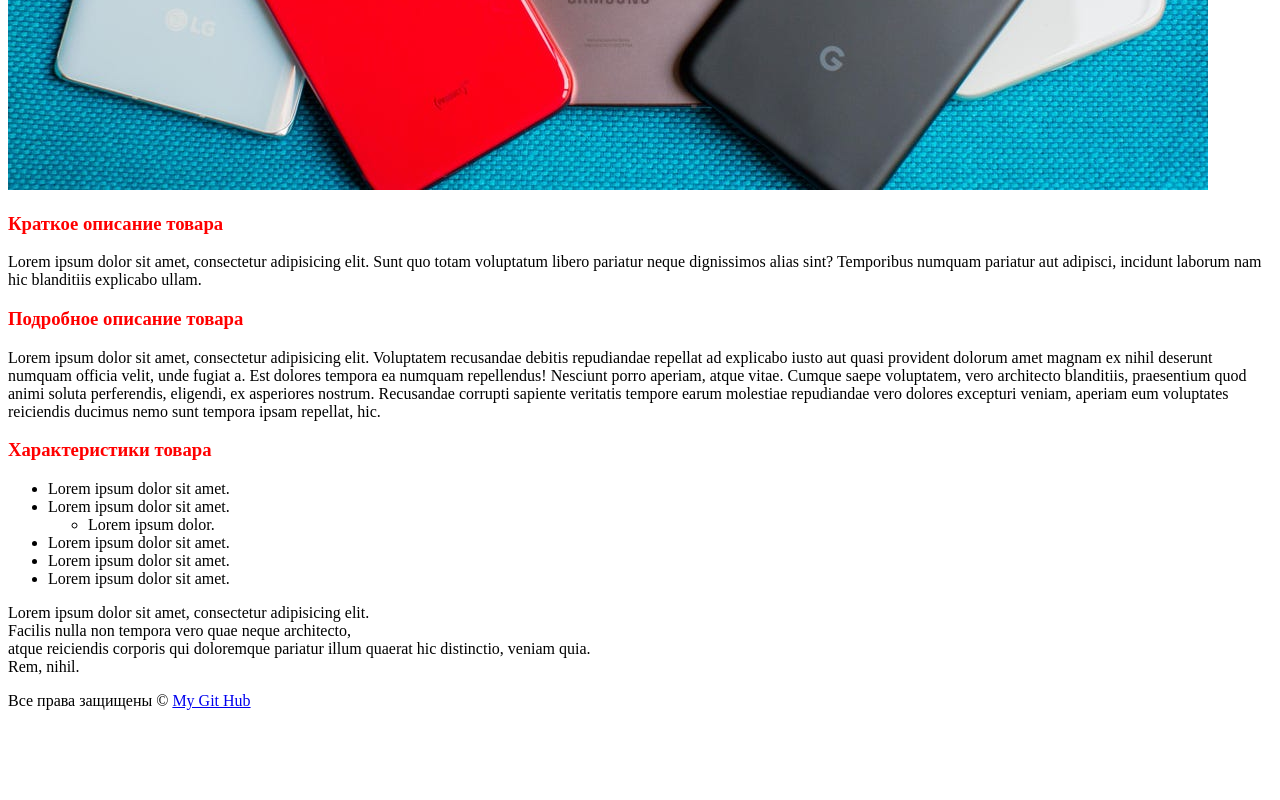
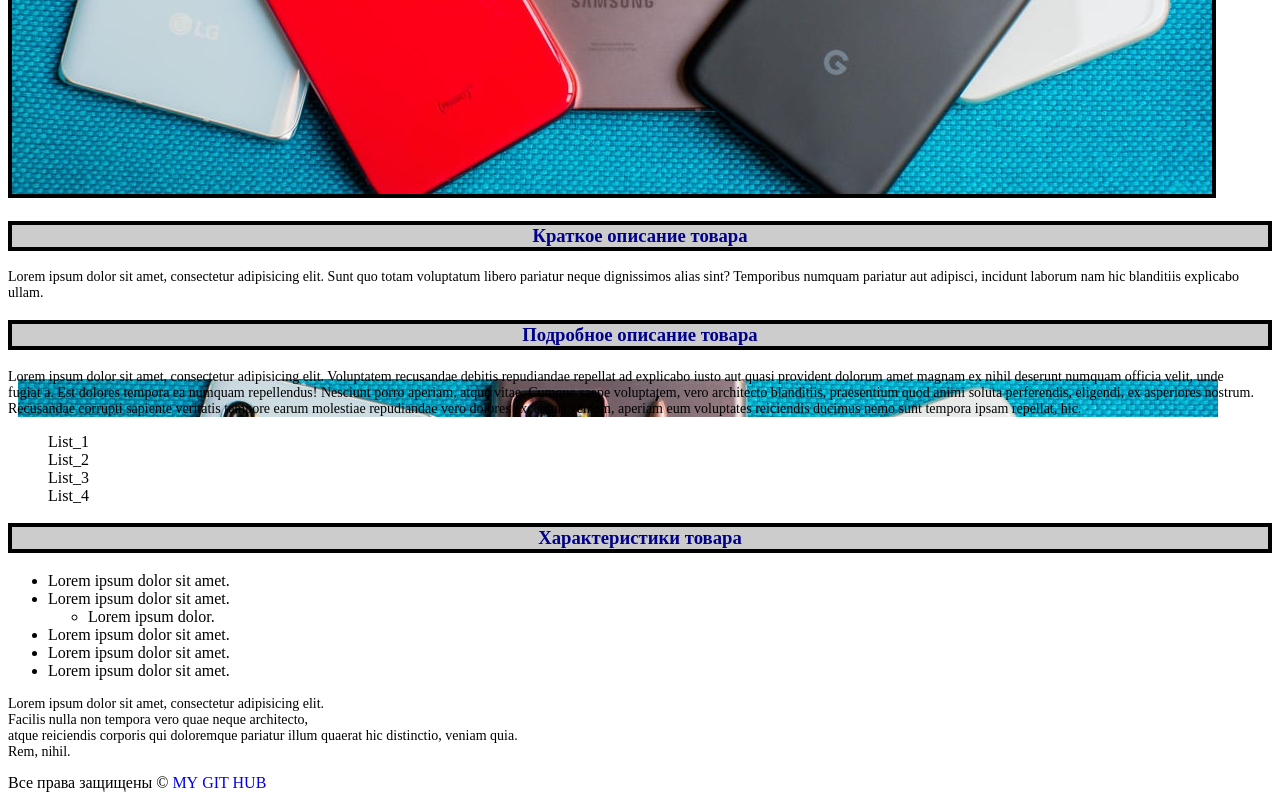
Before and after one commit to vaakavak/git-repo, a plain HTML site: page catalog/phone.html in a window 1280 px wide. Shown: the part 572-1372 px from the top of the page. Before the commit the page ends 1290 px from the top, so only its background shows below. Drawn offline with Linux system fonts and the light colour scheme.

Commit message:
edit style.css

```diff
--- a/catalog/phone.html
+++ b/catalog/phone.html
@@ -15,11 +15,17 @@
         <li><a href="../contacts.html">Контакты</a></li>
     </ul>
     <img src="../img/phone.jpeg" alt="phone">
-    <h3>Краткое описание товара</h3>
+    <h3 class="heading">Краткое описание товара</h3>
     <p>Lorem ipsum dolor sit amet, consectetur adipisicing elit. Sunt quo totam voluptatum libero pariatur neque dignissimos alias sint? Temporibus numquam pariatur aut adipisci, incidunt laborum nam hic blanditiis explicabo ullam.</p>
-    <h3>Подробное описание товара</h3>
-    <p>Lorem ipsum dolor sit amet, consectetur adipisicing elit. Voluptatem recusandae debitis repudiandae repellat ad&nbsp;explicabo iusto aut quasi provident dolorum amet magnam ex&nbsp;nihil deserunt numquam officia velit, unde fugiat&nbsp;a. Est dolores tempora ea&nbsp;numquam repellendus! Nesciunt porro aperiam, atque vitae. Cumque saepe voluptatem, vero architecto blanditiis, praesentium quod animi soluta perferendis, eligendi, ex&nbsp;asperiores nostrum. Recusandae corrupti sapiente veritatis tempore earum molestiae repudiandae vero dolores excepturi veniam, aperiam eum voluptates reiciendis ducimus nemo sunt tempora ipsam repellat, hic.</p>
-    <h3>Характеристики товара</h3>
+    <h3 class="heading">Подробное описание товара</h3>
+    <p class="blue">Lorem ipsum dolor sit amet, consectetur adipisicing elit. Voluptatem recusandae debitis repudiandae repellat ad&nbsp;explicabo iusto aut quasi provident dolorum amet magnam ex&nbsp;nihil deserunt numquam officia velit, unde fugiat&nbsp;a. Est dolores tempora ea&nbsp;numquam repellendus! Nesciunt porro aperiam, atque vitae. Cumque saepe voluptatem, vero architecto blanditiis, praesentium quod animi soluta perferendis, eligendi, ex&nbsp;asperiores nostrum. Recusandae corrupti sapiente veritatis tempore earum molestiae repudiandae vero dolores excepturi veniam, aperiam eum voluptates reiciendis ducimus nemo sunt tempora ipsam repellat, hic.</p>
+    <ul class="list">
+        <li>List_1</li>
+        <li>List_2</li>
+        <li>List_3</li>
+        <li>List_4</li>
+    </ul>
+    <h3 class="heading">Характеристики товара</h3>
     <ul>
         <li>Lorem ipsum dolor sit amet.</li>
         <li>Lorem ipsum dolor sit amet.
@@ -32,7 +38,7 @@
         <li>Lorem ipsum dolor sit amet.</li>
     </ul>
     <p>Lorem ipsum dolor sit amet, consectetur adipisicing elit.<br> Facilis nulla non tempora vero quae neque architecto,<br> atque reiciendis corporis qui doloremque pariatur illum quaerat hic distinctio, veniam quia. <br>Rem, nihil.</p>
-    Все права защищены &copy;&nbsp;<a href="https://github.com/vaakavak" target="_blank">My&nbsp;Git Hub</a>
+    Все права защищены &copy;&nbsp;<a class="link" href="https://github.com/vaakavak" target="_blank">My&nbsp;Git Hub</a>
 </body>
 
 </html>
--- a/style.css
+++ b/style.css
@@ -1,3 +1,32 @@
-h3 {
-    color: red;
+.heading {
+    color: darkblue;
+    background-color: #ccc;
+    border: 4px solid black;
+    text-align: center;
 }
+
+.list {
+    list-style-type: none;
+}
+
+.link {
+    text-decoration: none;
+    text-transform: uppercase;
+}
+
+img[alt="phone"] {
+    border: 4px solid black;
+}
+
+.blue {
+    color: black;
+    /* background-image: url(img/phone.jpeg);
+        background-repeat: no-repeat;
+    background-position: 10px 10px */
+    background: url(img/phone.jpeg) no-repeat 10px 10px
+}
+
+p {
+    font-size: 14px;
+
+}
```
Also changed, not shown: lesson.txt.
